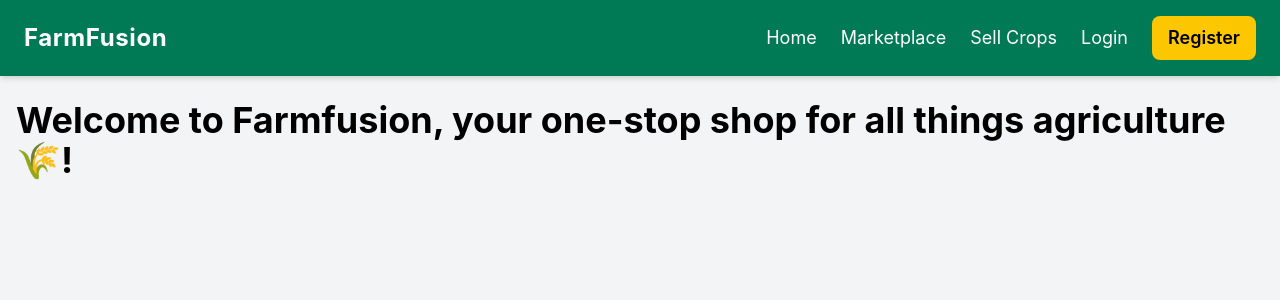
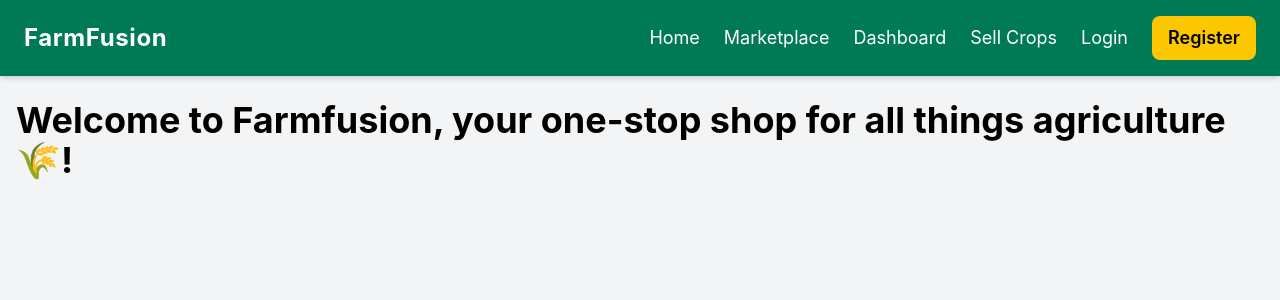
Before and after one commit to Rohit-Pandit/farmfusion-ai, a React (Vite) app in the folder client/: page / in a window 1280 px wide. Shown: the top 300 px of the page. Built offline with nearby package versions, Linux system fonts and the light colour scheme.

Commit message:
Refactor:Regiter button

```diff
--- a/client/src/components/Navbar.jsx
+++ b/client/src/components/Navbar.jsx
@@ -23,6 +23,10 @@ const Navbar = () => {
             Marketplace
           </Link>
 
+          <Link to="/dashboard" className="hover:text-yellow-300 transition">
+            Dashboard
+          </Link>
+
           <Link to="/create-crop" className="hover:text-yellow-300 transition">
             Sell Crops
           </Link>
@@ -46,12 +50,15 @@ const Navbar = () => {
             </Link>
           )}
 
+     {     !user && (
+
           <Link
             to="/register"
             className="bg-yellow-400 text-black px-4 py-2 rounded-lg font-semibold hover:bg-yellow-300 transition"
           >
             Register
-          </Link>
+          </Link>)
+}
         </div>
       </div>
     </nav>
```
